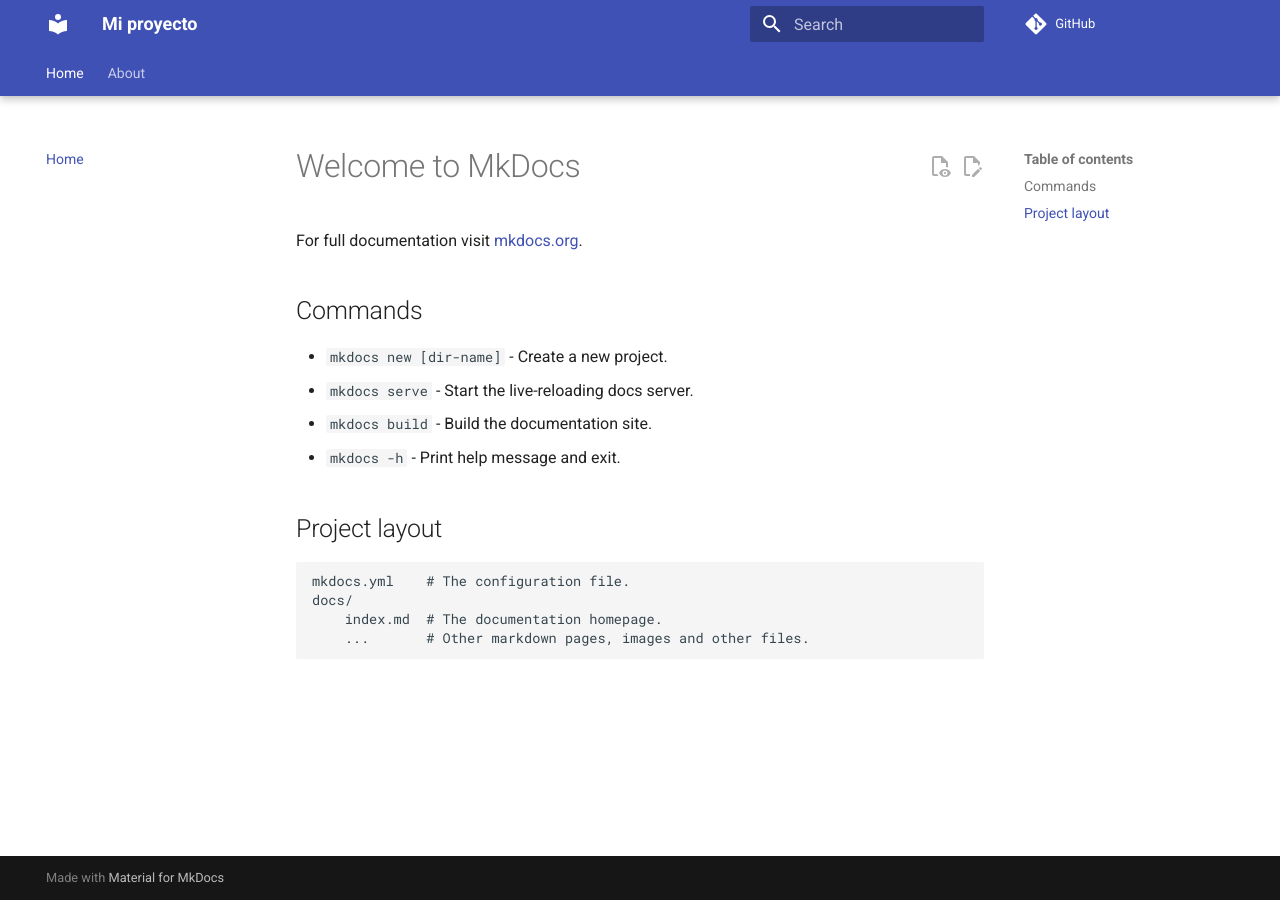
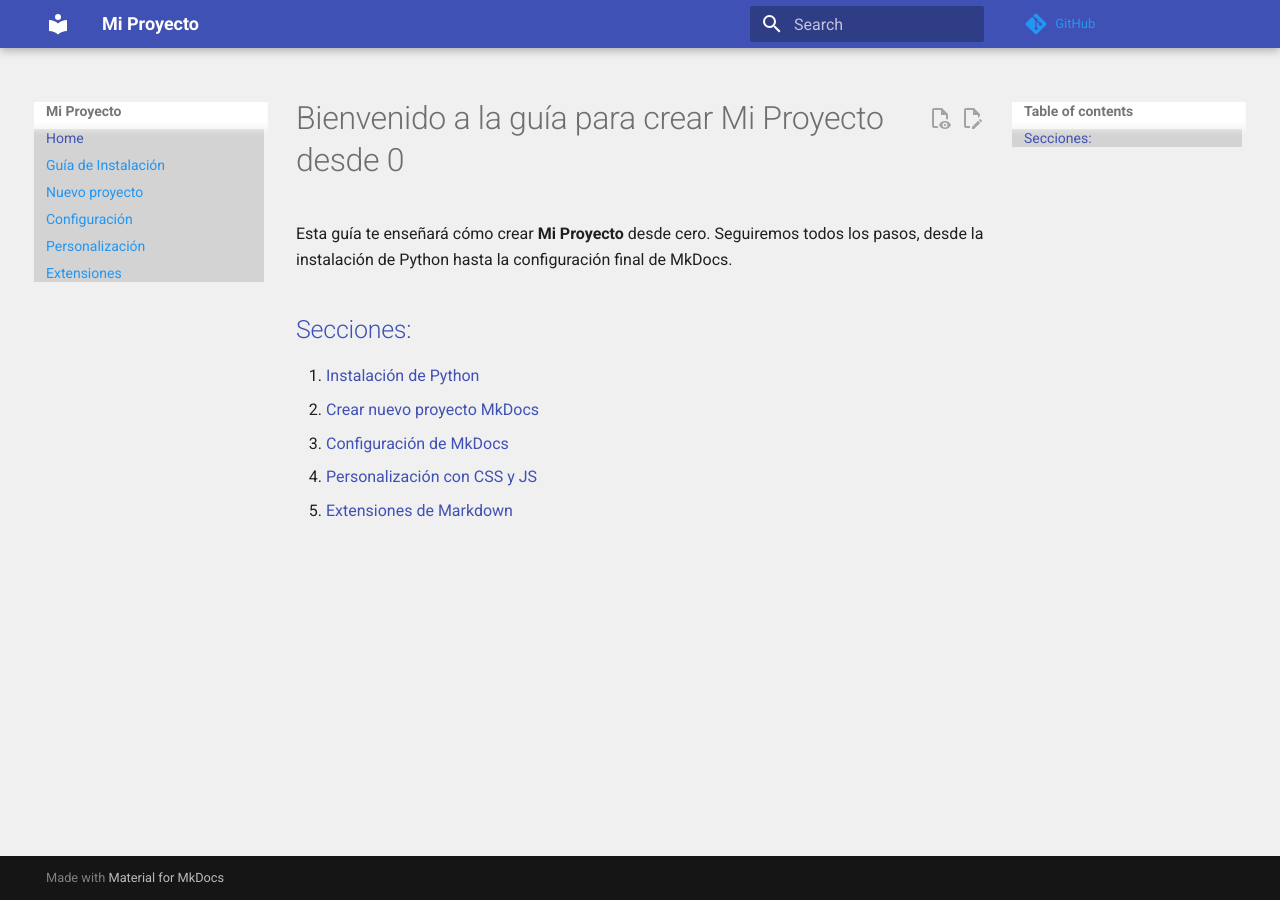
Before and after one commit to jibanezmico/MkDocs, an MkDocs documentation site: the page built from docs/index.md, in a window 1280 px wide. Built offline with MkDocs 1.6.1 and Material for MkDocs 9.7.7, drawn with Linux system fonts in a browser that asks for light colours; comment, search, counter and statistics services are not loaded.

Commit message:
update site

```diff
--- a/docs/index.md
+++ b/docs/index.md
@@ -1,17 +1,11 @@
-# Welcome to MkDocs
+# Bienvenido a la guía para crear Mi Proyecto desde 0
 
-For full documentation visit [mkdocs.org](https://www.mkdocs.org).
+Esta guía te enseñará cómo crear **Mi Proyecto** desde cero. Seguiremos todos los pasos, desde la instalación de Python hasta la configuración final de MkDocs.
 
-## Commands
+## Secciones:
 
-* `mkdocs new [dir-name]` - Create a new project.
-* `mkdocs serve` - Start the live-reloading docs server.
-* `mkdocs build` - Build the documentation site.
-* `mkdocs -h` - Print help message and exit.
-
-## Project layout
-
-    mkdocs.yml    # The configuration file.
-    docs/
-        index.md  # The documentation homepage.
-        ...       # Other markdown pages, images and other files.
+1. [Instalación de Python](guias/instalacion.md)
+2. [Crear nuevo proyecto MkDocs](guias/nuevo_proyecto.md)
+2. [Configuración de MkDocs](configuracion/configuracion.md)
+3. [Personalización con CSS y JS](personalizacion/estilos.md)
+4. [Extensiones de Markdown](extensiones/admonitions.md)
--- /dev/null
+++ b/docs/js/custom.js
@@ -0,0 +1,22 @@
+// js/custom.js
+
+// Mensaje en la consola
+console.log("¡Bienvenido a la documentación de Mi Proyecto!");
+
+// Mostrar un alert al cargar la página
+window.onload = function() {
+    alert("¡Bienvenido a la documentación de Mi Proyecto! Navega a través de la documentación para aprender más.");
+};
+
+// Ejemplo de función para cambiar el color de fondo al hacer clic en un botón
+function changeBackgroundColor() {
+    document.body.style.backgroundColor = '#e0f7fa'; // Cambiar a un color claro
+}
+
+// Agregar un evento a un botón (asegúrate de que el botón exista en tu HTML)
+document.addEventListener("DOMContentLoaded", function() {
+    const button = document.getElementById("changeColorButton");
+    if (button) {
+        button.addEventListener("click", changeBackgroundColor);
+    }
+});
--- /dev/null
+++ b/docs/styles/extra.css
@@ -0,0 +1,27 @@
+/* styles/extra.css */
+
+/* Cambiar el color de fondo del cuerpo */
+body {
+    background-color: #f0f0f0;
+}
+
+/* Personalizar los títulos */
+h1, h2, h3 {
+    color: #3f51b5; /* Color azul indigo */
+}
+
+/* Estilo para las listas */
+ul {
+    list-style-type: square; /* Cambiar el estilo de la lista a cuadrado */
+    background-color: lightgray; /* Fondo gris para la lista */
+}
+
+/* Personalizar enlaces */
+a {
+    color: #2196F3; /* Color azul */
+    text-decoration: none; /* Sin subrayado */
+}
+
+a:hover {
+    text-decoration: underline; /* Subrayado al pasar el ratón */
+}
--- a/mkdocs.yml
+++ b/mkdocs.yml
@@ -1,21 +1,52 @@
-site_name: Mi proyecto
-nav:
-  - Home: index.md
-  - About: about.md
+site_name: 'Mi Proyecto'
+site_url: 'https://midominio.com'
+site_author: 'Javi Ibáñez'
+site_description: 'Documentación oficial de Mi Proyecto'
 
 theme:
   features:
     - content.action.edit
     - content.action.view
-    - navigation.tabs
-    - navigation.tabs.sticky
+#    - navigation.tabs
+#    - navigation.tabs.sticky
+    - content.code.copy
   name: 'material'
   palette:
     primary: 'indigo'
     accent: 'blue'
   font:
     text: 'Roboto'
+  google_analytics:
+    property: 'UA-12345678-9'
+    auto: true
+
+nav:
+  - Home: index.md
+  - Guía de Instalación: guias/instalacion.md
+  - Nuevo proyecto: guias/nuevo_proyecto.md
+  - Configuración: configuracion/configuracion.md
+  - Personalización: personalizacion/estilos.md
+  - Extensiones: extensiones/admonitions.md
+
+plugins:
+  - search
+  - macros
+
+extra_css:
+  - 'styles/extra.css'
+extra_javascript:
+  - 'js/custom.js'
+
+markdown_extensions:
+  - admonition
+  - toc:
+      permalink: true
+  - codehilite:
+      guess_lang: false
 
 repo_url: 'https://github.com/jibanezmico/MkDocs'
 repo_name: 'GitHub'
 edit_uri: 'edit/main/docs/'
+
+use_directory_urls: true
+strict: true
```
Also changed, not shown: docs/about.md (deleted, +0 -56 lines), docs/configuracion/configuracion.md (added, +117 -0 lines), docs/extensiones/admonitions.md (added, +14 -0 lines), docs/guia/instalacion.md (added, +21 -0 lines), docs/guia/uso.md (added, +12 -0 lines), docs/guias/instalacion.md (added, +26 -0 lines), docs/guias/nuevo_proyecto.md (added, +197 -0 lines), docs/introduccion.md (added, +9 -0 lines), docs/personalizacion/estilos.md (added, +15 -0 lines).
